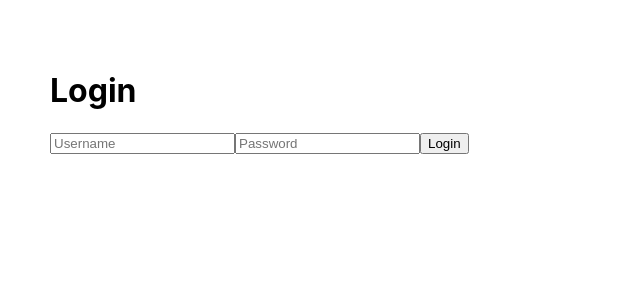
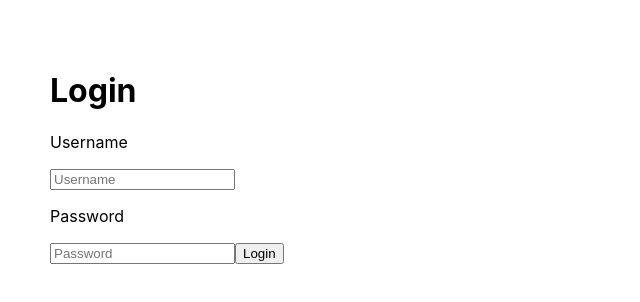
Before and after one commit to shimodii/promodoc-frontend, a React (Create React App) app: page / in a window 1280 px wide. Shown: the top 302 px of the page, without its empty margins (0-640 px from the left). Built offline with nearby package versions, Linux system fonts and the light colour scheme.

Commit message:
label added

```diff
--- a/src/pages/LoginPage.js
+++ b/src/pages/LoginPage.js
@@ -15,7 +15,9 @@ function LoginPage() {
     <div style={{ padding: 50 }}>
       <h1>Login</h1>
       <form onSubmit={handleSubmit}>
+        <p>Username</p>
         <input placeholder="Username" value={username} onChange={e => setUsername(e.target.value)} />
+        <p>Password</p>
         <input placeholder="Password" type="password" value={password} onChange={e => setPassword(e.target.value)} />
         <button type="submit">Login</button>
       </form>
```
